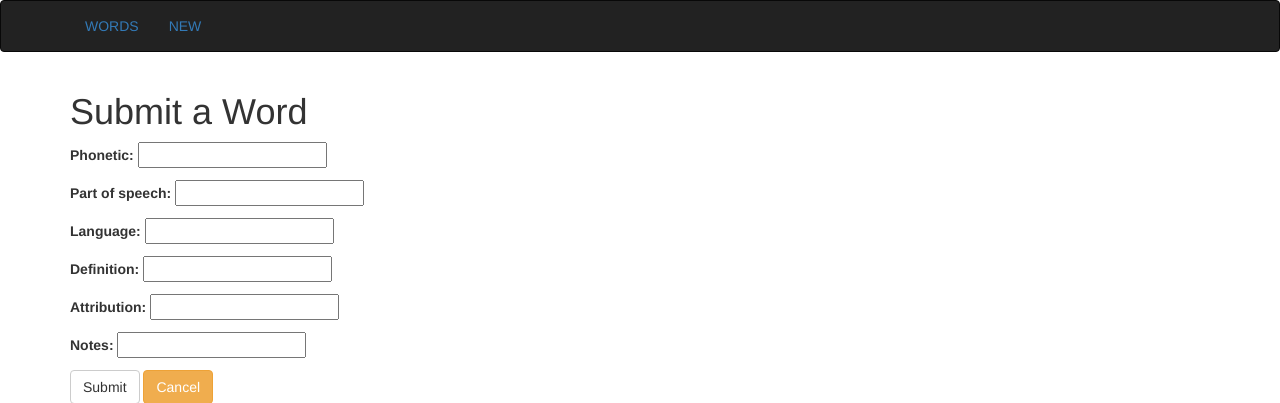
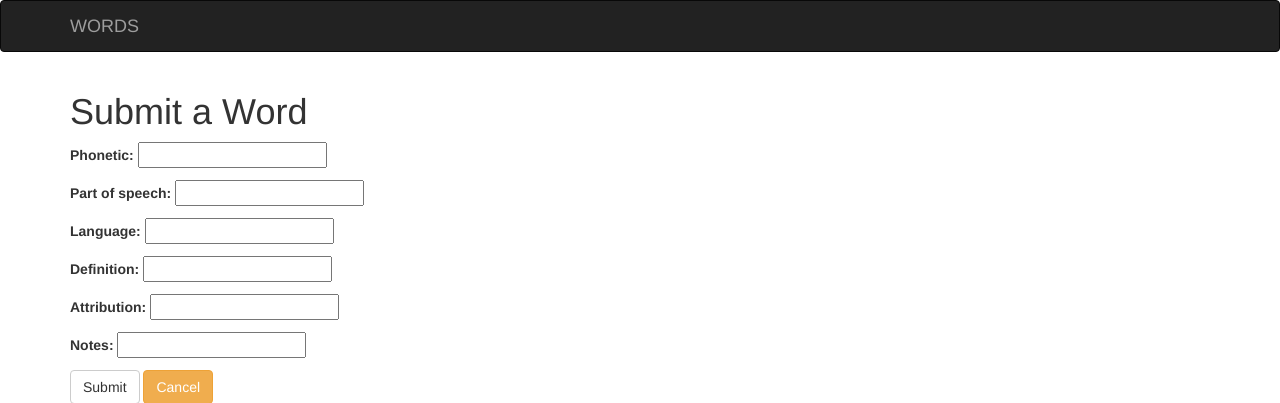
Before and after one commit to konstantinfarrell/wordlist, a Django app: page /new/ in a window 1280 px wide. Shown: the top 403 px of the page. Run offline with Django 3.2, Linux system fonts and the light colour scheme; parts of the project's set-up code (start-up, migrations or seed data) failed here and were passed over; some libraries are stand-ins or nearby versions.

Commit message:
Update main UI

```diff
--- a/wordlist/templates/base.html
+++ b/wordlist/templates/base.html
@@ -13,8 +13,7 @@
 <body>
     <nav class="navbar navbar-inverse">
         <div class="container">
-            <p class="navbar-text"><a href="{% url 'home' %}">WORDS</a></p>
-            <p class="navbar-text"><a href="{% url 'words-create' %}">NEW</a></p>
+            <a class="navbar-brand" href="{% url 'home' %}">WORDS</a>
         </div>
     </nav>
     <div class="container">
--- a/wordlist/templates/words/home.html
+++ b/wordlist/templates/words/home.html
@@ -3,7 +3,7 @@
 
 <table class="table table-striped">
     <tr>
-        <th></th>
+        <th><a class="btn btn-success btn-sm" href="{% url 'words-create' %}"><span class="glyphicon glyphicon-plus" /></a></th>
         <th>ID</th>
         <th>Word</th>
         <th>Phonetic</th>
```
